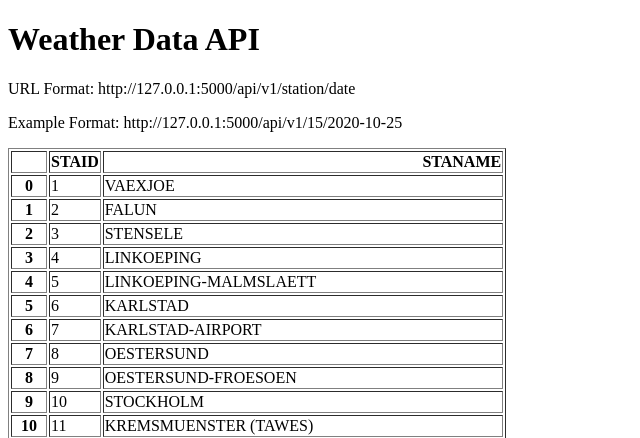
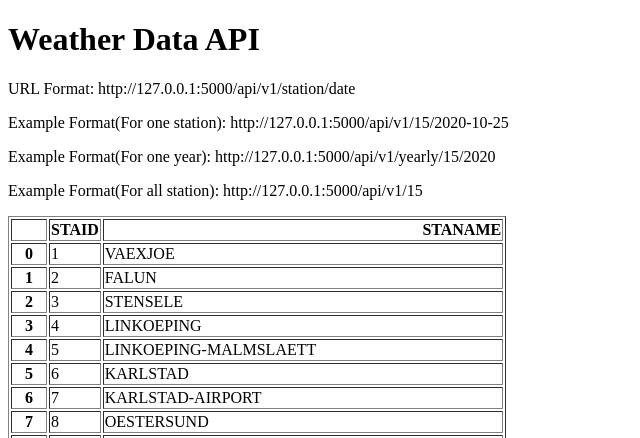
Before and after one commit to Teertha007/Weather-API, a Flask app: page / in a window 1280 px wide. Shown: the top 438 px of the page, without its empty margins (0-640 px from the left). Run offline with Flask 3, Linux system fonts and the light colour scheme.

Commit message:
Endpoint for yearly and all data

```diff
--- a/main.py
+++ b/main.py
@@ -19,5 +19,20 @@ def get_data(station, date):
             "date": date,
             "temperature": temperature}
 
+@app.route('/api/v1/<station>')
+def all_data(station):
+    filename = "data-small/TG_STAID"+str(station).zfill(6)+".txt"
+    df = pd.read_csv(filename,skiprows=20,parse_dates=["    DATE"])
+    result = df.to_dict(orient="records")
+    return result
+
+@app.route('/api/v1/yearly/<station>/<year>')
+def yearly(station, year):
+    filename = "data-small/TG_STAID"+str(station).zfill(6)+".txt"
+    df = pd.read_csv(filename,skiprows=20)
+    df["    DATE"] = df["    DATE"].astype(str)
+    result = df[df["    DATE"].str.startswith(str(year))].to_dict(orient="records")
+    return result
+
 if __name__ == '__main__':
     app.run(debug=True)
--- a/templates/home.html
+++ b/templates/home.html
@@ -7,7 +7,9 @@
 <body>
 <h1>Weather Data API</h1>
 <p>URL Format: http://127.0.0.1:5000/api/v1/station/date</p>
-<p>Example Format: http://127.0.0.1:5000/api/v1/15/2020-10-25</p>
+<p>Example Format(For one station): http://127.0.0.1:5000/api/v1/15/2020-10-25</p>
+<p>Example Format(For one year): http://127.0.0.1:5000/api/v1/yearly/15/2020</p>
+<p>Example Format(For all station): http://127.0.0.1:5000/api/v1/15</p>
 <p>{{data|safe}}</p>
 </body>
 </html>
```
